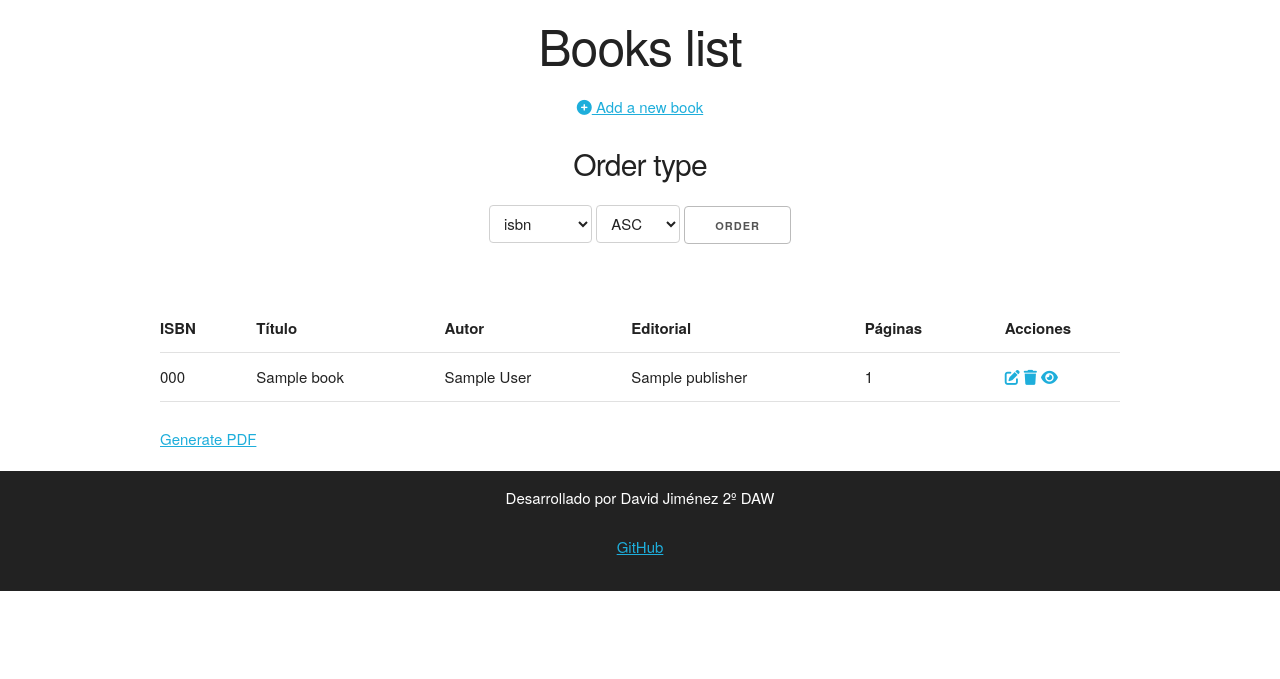
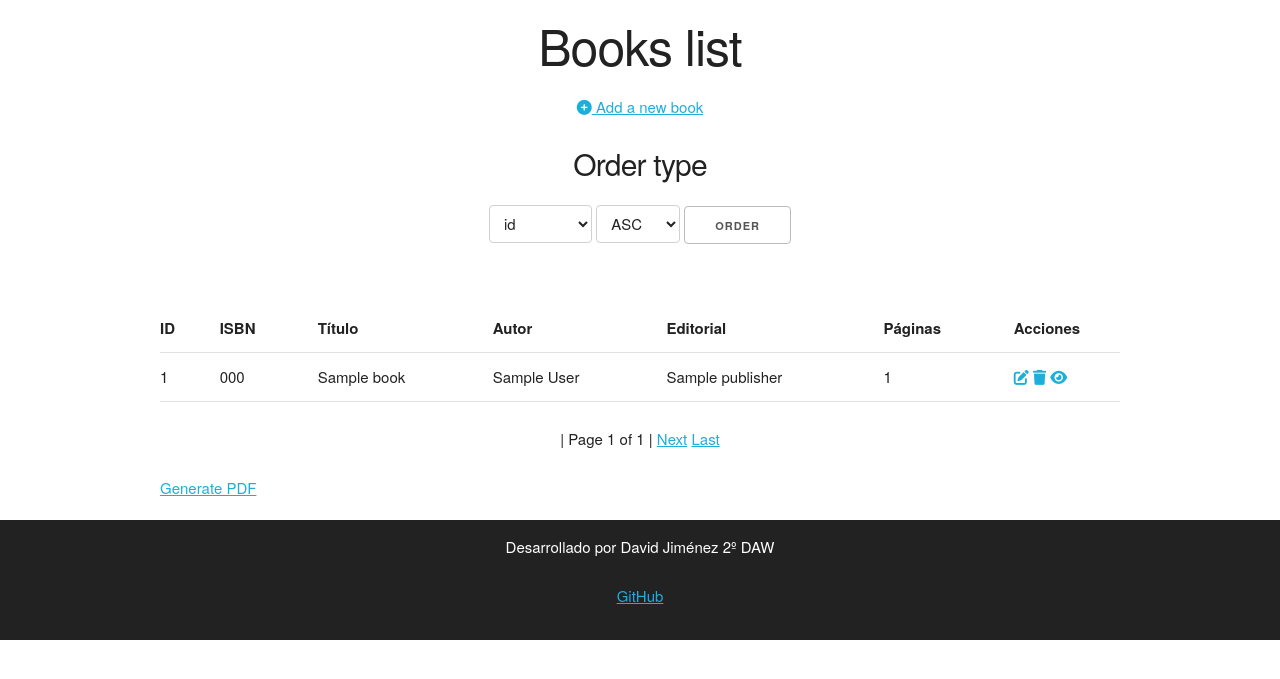
Before and after one commit to TheBanusco10/bookscrud-php, a PHP site: template Views/booksList.php in a window 1280 px wide. Shown: the top 679 px of the page. Run offline with PHP 8.4, Linux system fonts and the light colour scheme; the template is opened without the code that fills it: most values are stand-ins (such as "Sample title", 1, 10 or a date in 2020); data that the repository does not hold is empty; some libraries are stand-ins or nearby versions.

Commit message:
Paginación implementada

```diff
--- a/Model/Model.php
+++ b/Model/Model.php
@@ -10,14 +10,14 @@ class Model {
     /**
      * @return array
      */
-    public function getBooks($order = 'title', $type = 'ASC')
+    public function getBooks($offset, $maxRow, $order = 'title', $type = 'ASC')
     {
         $pdo = DB::connect();
 
         $order = htmlentities($order);
         $type = htmlentities($type);
 
-        $stmt = $pdo->query("Select * from books ORDER BY $order $type LIMIT 10");
+        $stmt = $pdo->query("Select * from books ORDER BY $order $type LIMIT $offset, $maxRow");
         $stmt->execute();
 
         if ($stmt->rowCount() != 0) {
--- a/Model/mysql_table.php
+++ b/Model/mysql_table.php
@@ -145,7 +145,7 @@ class PDF_MySQL_Table extends FPDF
         // Print header
         $this->TableHeader();
         // Print rows
-        $this->SetFont('Arial', '', 11);
+        $this->SetFont('Arial', '', 8);
         $this->ColorIndex = 0;
         $this->ProcessingTable = true;
 
--- a/Views/booksList.php
+++ b/Views/booksList.php
@@ -9,7 +9,7 @@ if (isset($_SESSION['success'])) {
     unset($_SESSION['class']);
 }
 
-$columns = ['isbn', 'title', 'author', 'publisher', 'pages'];
+$columns = ['id', 'isbn', 'title', 'author', 'publisher', 'pages'];
 
 ?>
 
@@ -78,8 +78,9 @@ $columns = ['isbn', 'title', 'author', 'publisher', 'pages'];
                 <table class="u-full-width">
                     <thead>
                     <tr>
-                        <th>ISBN</a></th>
-                        <th>Título</a></th>
+                        <th>ID</th>
+                        <th>ISBN</th>
+                        <th>Título</th>
                         <th>Autor</th>
                         <th>Editorial</th>
                         <th>Páginas</th>
@@ -92,6 +93,7 @@ $columns = ['isbn', 'title', 'author', 'publisher', 'pages'];
                     foreach ($books as $book) {
                         echo "<tr>";
 
+                        echo "<td>$book->id</td>";
                         echo "<td>$book->isbn</td>";
                         echo "<td>$book->title</td>";
                         echo "<td>$book->author</td>";
@@ -111,6 +113,28 @@ $columns = ['isbn', 'title', 'author', 'publisher', 'pages'];
             }
 
             ?>
+        <section class="page">
+            <p>
+
+                <?php
+                if ($page > 1) {
+
+                    echo "<a href='?columnOrder=$columnOrder&orderOption=$orderOption&order=Order&page=1'>First</a>";
+                    echo " <a href='?columnOrder=$columnOrder&orderOption=$orderOption&order=Order&page=$previous_page'>Previous</a>";
+
+                }
+
+                else
+                    echo "";
+                ?>
+
+                | Page <?= $page ?> of <?= $total_number_books?> |
+
+<!--                TODO Si es la última página ocultar estas opciones-->
+                <a href="?columnOrder=<?= $columnOrder?>&orderOption=<?= $orderOption?>&order=Order&page=<?= $next_page?>">Next</a>
+                <a href="?columnOrder=<?= $columnOrder?>&orderOption=<?= $orderOption?>&order=Order&page=<?= $total_number_books?>">Last</a>
+            </p>
+        </section>
     </div>
 
     <div class="row">
--- a/Views/generatePDF.php
+++ b/Views/generatePDF.php
@@ -7,5 +7,5 @@ use Fpdf\Fpdf;
 $pdf = new PDF();
 $pdf->AddPage();
 // First table: output all columns
-$pdf->Table(DB::connect(), 'select isbn, title, author, publisher, pages from books LIMIT 4');
+$pdf->Table(DB::connect(), "select isbn, title, author, publisher from books LIMIT 10");
 $pdf->Output();
--- a/css/estilos.css
+++ b/css/estilos.css
@@ -19,6 +19,12 @@ h1, h3 {
 }
 
 #order {
+
+    text-align: center;
+
+}
+
+.page {
 
     text-align: center;
 
```
Also changed, not shown: Controller/Controller.php (+27 -5 lines).
